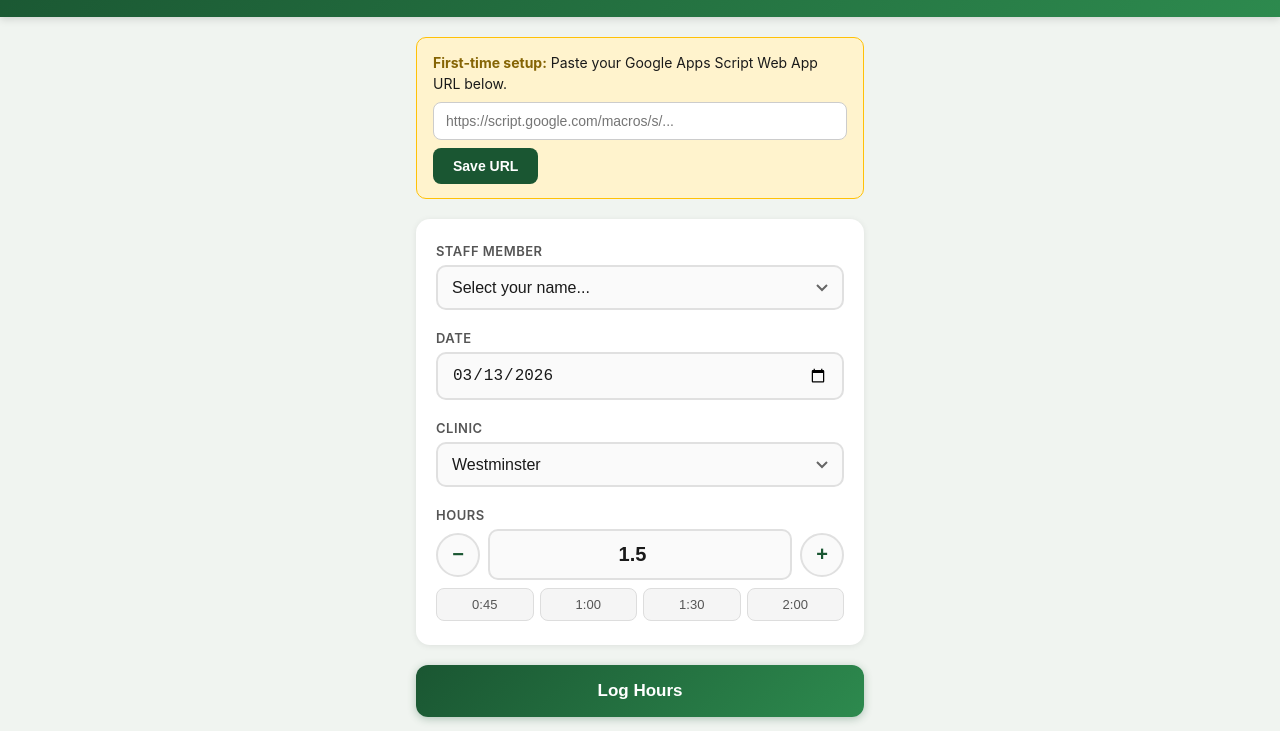
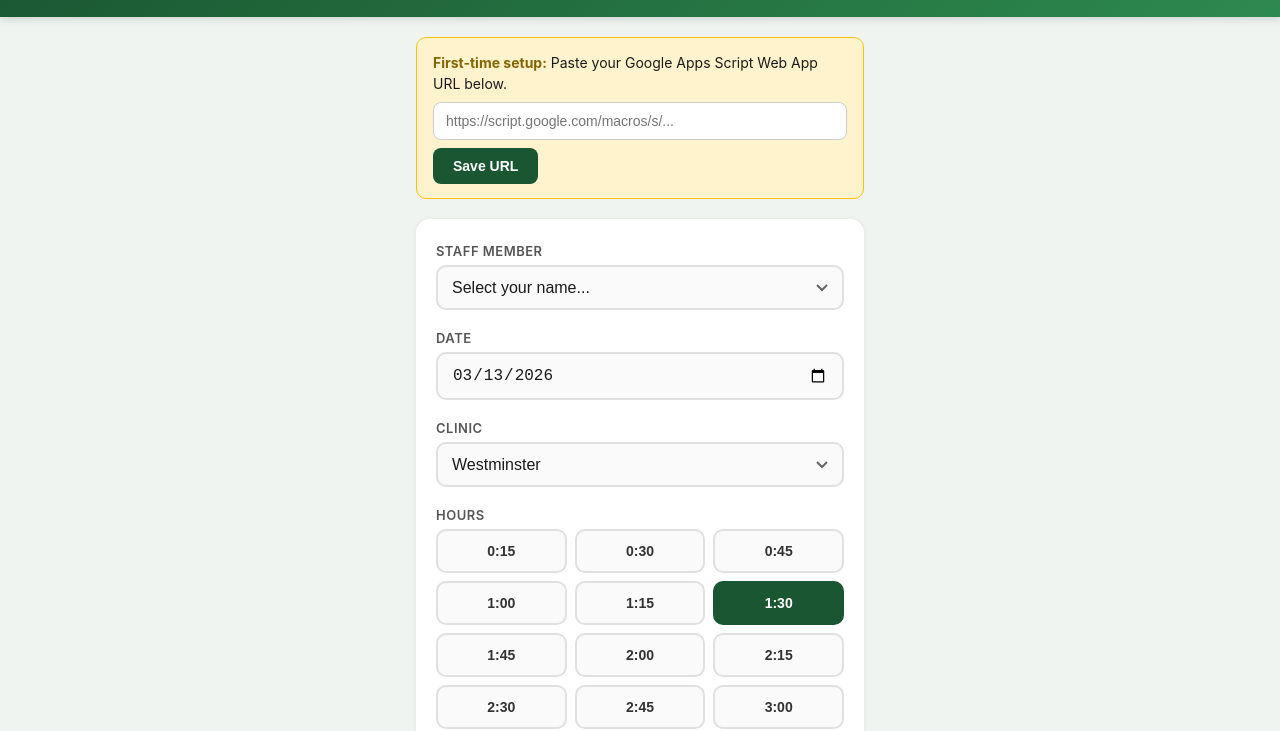
Before and after one commit to drtennisman/school-clinic-hours-app, a plain HTML site: page index.html in a window 1280 px wide. Shown: the part 69-800 px from the top of the page. Drawn offline with Linux system fonts and the light colour scheme.

Commit message:
Replace hours stepper with 15-minute increment button grid
Co-Authored-By: Claude Opus 4.6 <noreply@anthropic.com>

```diff
--- a/index.html
+++ b/index.html
@@ -132,65 +132,35 @@
       background: white;
     }
 
-    /* Hours input with quick buttons */
-    .hours-row {
-      display: flex;
+    /* Hours grid */
+    .hours-grid {
+      display: grid;
+      grid-template-columns: repeat(3, 1fr);
       gap: 8px;
-      align-items: center;
     }
 
-    .hours-row input {
-      flex: 1;
-      text-align: center;
+    .hours-grid button {
+      padding: 12px 4px;
+      border: 2px solid #e0e0e0;
+      border-radius: 10px;
+      background: #fafafa;
+      font-size: 14px;
       font-weight: 600;
-      font-size: 20px;
+      color: #333;
+      cursor: pointer;
+      transition: all 0.15s;
     }
 
-    .hours-btn {
-      width: 44px;
-      height: 44px;
-      border-radius: 50%;
-      border: 2px solid #e0e0e0;
-      background: #fafafa;
-      font-size: 20px;
-      font-weight: 600;
-      color: #1a5632;
-      cursor: pointer;
-      display: flex;
-      align-items: center;
-      justify-content: center;
-      transition: all 0.15s;
-      flex-shrink: 0;
-    }
-
-    .hours-btn:active {
+    .hours-grid button.selected {
       background: #1a5632;
       color: white;
       border-color: #1a5632;
     }
 
-    .quick-hours {
-      display: flex;
-      gap: 6px;
-      margin-top: 8px;
-    }
-
-    .quick-hours button {
-      flex: 1;
-      padding: 8px;
-      border: 1px solid #ddd;
-      border-radius: 8px;
-      background: #f5f5f5;
-      font-size: 13px;
-      color: #555;
-      cursor: pointer;
-      transition: all 0.15s;
-    }
-
-    .quick-hours button:active {
-      background: #e8f5e9;
+    .hours-grid button:active {
+      background: #1a5632;
+      color: white;
       border-color: #1a5632;
-      color: #1a5632;
     }
 
     /* Submit */
@@ -346,16 +316,20 @@
 
       <div class="field">
         <label>Hours</label>
-        <div class="hours-row">
-          <button class="hours-btn" onclick="adjustHours(-0.25)">−</button>
-          <input type="number" id="hoursInput" min="0.25" max="12" step="0.25" value="1.5" inputmode="decimal">
-          <button class="hours-btn" onclick="adjustHours(0.25)">+</button>
-        </div>
-        <div class="quick-hours">
-          <button onclick="setHours(0.75)">0:45</button>
-          <button onclick="setHours(1)">1:00</button>
-          <button onclick="setHours(1.5)">1:30</button>
-          <button onclick="setHours(2)">2:00</button>
+        <input type="hidden" id="hoursInput" value="1.5">
+        <div class="hours-grid">
+          <button onclick="pickHours(this, 0.25)">0:15</button>
+          <button onclick="pickHours(this, 0.5)">0:30</button>
+          <button onclick="pickHours(this, 0.75)">0:45</button>
+          <button onclick="pickHours(this, 1)">1:00</button>
+          <button onclick="pickHours(this, 1.25)">1:15</button>
+          <button onclick="pickHours(this, 1.5)" class="selected">1:30</button>
+          <button onclick="pickHours(this, 1.75)">1:45</button>
+          <button onclick="pickHours(this, 2)">2:00</button>
+          <button onclick="pickHours(this, 2.25)">2:15</button>
+          <button onclick="pickHours(this, 2.5)">2:30</button>
+          <button onclick="pickHours(this, 2.75)">2:45</button>
+          <button onclick="pickHours(this, 3)">3:00</button>
         </div>
       </div>
     </div>
@@ -426,15 +400,10 @@
     }
 
     // ── Hours helpers ───────────────────────────
-    function adjustHours(delta) {
-      const input = document.getElementById('hoursInput');
-      let val = parseFloat(input.value) || 0;
-      val = Math.max(0.25, Math.min(12, val + delta));
-      input.value = val;
-    }
-
-    function setHours(val) {
+    function pickHours(btn, val) {
       document.getElementById('hoursInput').value = val;
+      document.querySelectorAll('.hours-grid button').forEach(b => b.classList.remove('selected'));
+      btn.classList.add('selected');
     }
 
     // ── Submit ──────────────────────────────────
@@ -494,6 +463,8 @@
 
         // Reset hours to default
         document.getElementById('hoursInput').value = 1.5;
+        document.querySelectorAll('.hours-grid button').forEach(b => b.classList.remove('selected'));
+        document.querySelector('.hours-grid button:nth-child(6)').classList.add('selected');
 
       } catch (err) {
         showStatus('Error submitting. Please try again.', 'error');
```
